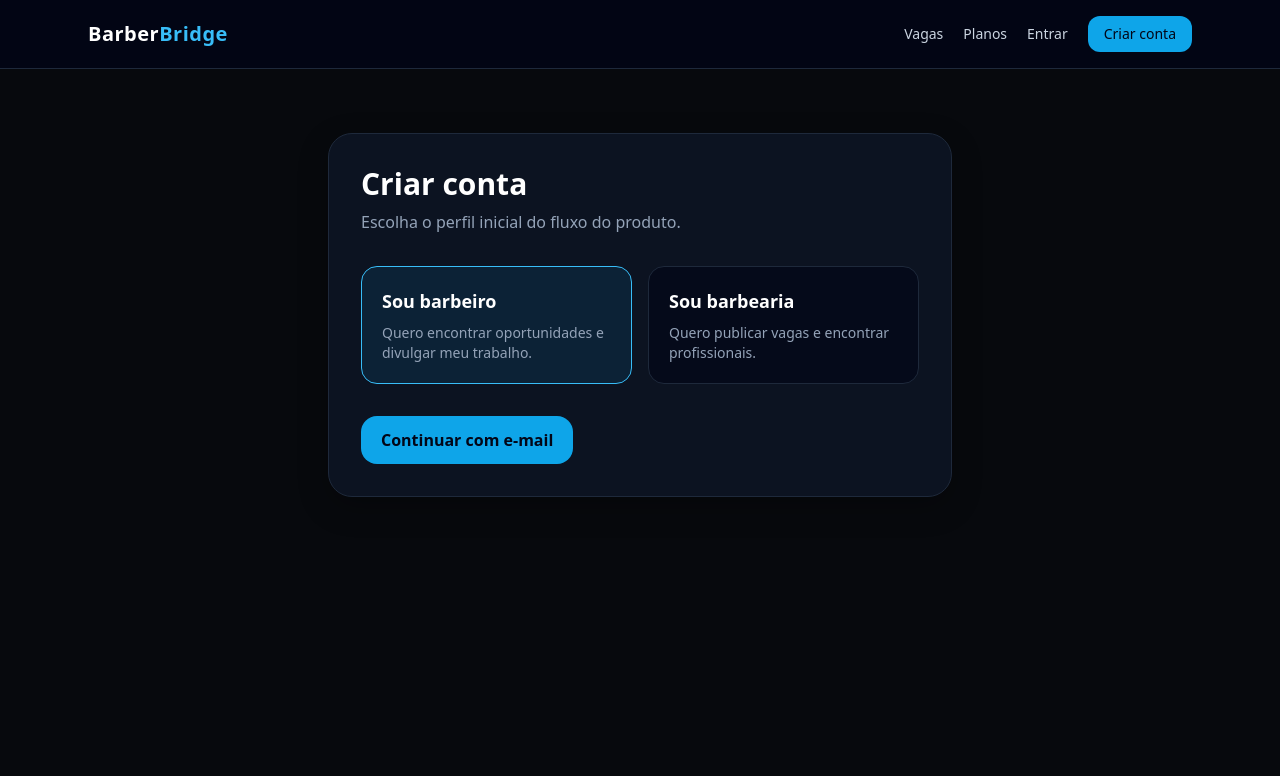
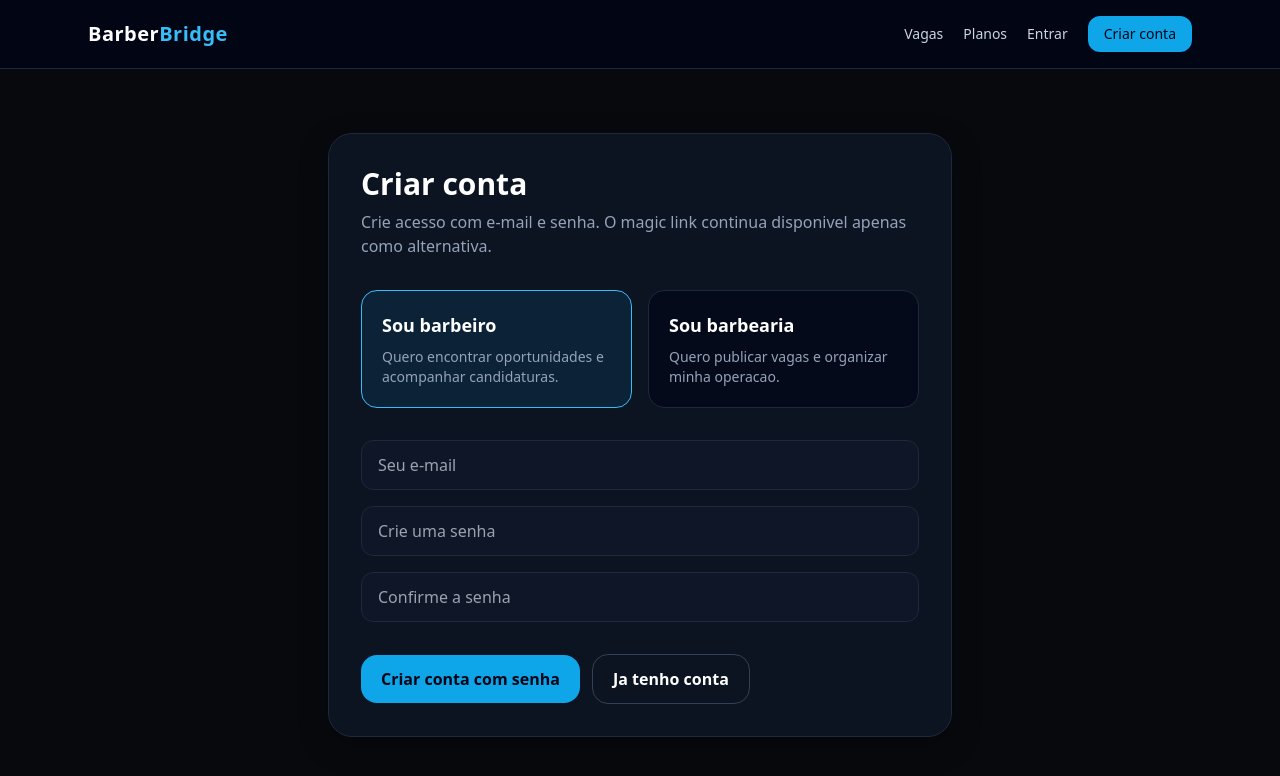
Before and after one commit to linksites/barberbridge, a Next.js app: page /register in a window 1280 px wide. Shown: the top 776 px of the page. Built offline with nearby package versions, Linux system fonts and the light colour scheme.

Commit message:
Add email and password auth flow

```diff
--- a/src/app/login/page.tsx
+++ b/src/app/login/page.tsx
@@ -1,18 +1,24 @@
 'use client'
 
+import Link from 'next/link'
 import { useEffect, useState } from 'react'
 import { createClient } from '@/lib/supabase/client'
 import { SiteHeader } from '@/components/site-header'
 
+type AccessMode = 'password' | 'email'
+
 export default function LoginPage() {
   const [role, setRole] = useState<'barber' | 'shop'>('barber')
+  const [mode, setMode] = useState<AccessMode>('password')
   const [errorParam, setErrorParam] = useState<string | null>(null)
   const [nextPath, setNextPath] = useState<string | null>(null)
   const [email, setEmail] = useState('')
+  const [password, setPassword] = useState('')
   const [otpCode, setOtpCode] = useState('')
   const [message, setMessage] = useState('')
   const [isSending, setIsSending] = useState(false)
   const [isVerifying, setIsVerifying] = useState(false)
+  const [isSigningIn, setIsSigningIn] = useState(false)
   const [hasSentAccess, setHasSentAccess] = useState(false)
 
   useEffect(() => {
@@ -32,15 +38,47 @@ export default function LoginPage() {
     setRole(inferredRole)
     setErrorParam(params.get('error'))
     setNextPath(next)
+    setEmail(params.get('email') ?? '')
   }, [])
 
-  async function handleLogin() {
+  async function handlePasswordLogin() {
+    if (!email || !password) {
+      setMessage('Informe e-mail e senha para entrar.')
+      return
+    }
+
+    setIsSigningIn(true)
+    setMessage('')
+
+    try {
+      const supabase = createClient()
+      const next = nextPath ?? `/onboarding?role=${role}`
+      const { error } = await supabase.auth.signInWithPassword({
+        email,
+        password
+      })
+
+      if (error) {
+        setMessage(error.message)
+        return
+      }
+
+      window.location.assign(next)
+    } catch {
+      setMessage('Nao foi possivel entrar agora.')
+    } finally {
+      setIsSigningIn(false)
+    }
+  }
+
+  async function handleMagicLink() {
     if (!email) {
       setMessage('Informe seu e-mail para continuar.')
       return
     }
 
     setIsSending(true)
+    setMessage('')
     const supabase = createClient()
     const next = nextPath ?? `/onboarding?role=${role}`
     const emailRedirectTo = `${window.location.origin}${next}`
@@ -72,6 +110,7 @@ export default function LoginPage() {
     }
 
     setIsVerifying(true)
+    setMessage('')
     const supabase = createClient()
     const next = nextPath ?? `/onboarding?role=${role}`
     const { error } = await supabase.auth.verifyOtp({
@@ -97,8 +136,26 @@ export default function LoginPage() {
         <div className="rounded-3xl border border-slate-800 bg-slate-900/70 p-8 shadow-soft">
           <h1 className="text-3xl font-bold text-white">Entrar</h1>
           <p className="mt-2 text-slate-400">
-            Use login por link magico com Supabase para continuar como {role === 'shop' ? 'barbearia' : 'barbeiro'}.
+            Entre com e-mail e senha. Se preferir, o magic link continua disponivel como acesso alternativo.
           </p>
+
+          <div className="mt-6 flex gap-3">
+            <button
+              type="button"
+              onClick={() => setMode('password')}
+              className={`rounded-full px-4 py-2 text-sm ${mode === 'password' ? 'bg-sky-500 font-semibold text-slate-950' : 'border border-slate-700 text-slate-300'}`}
+            >
+              E-mail e senha
+            </button>
+            <button
+              type="button"
+              onClick={() => setMode('email')}
+              className={`rounded-full px-4 py-2 text-sm ${mode === 'email' ? 'bg-sky-500 font-semibold text-slate-950' : 'border border-slate-700 text-slate-300'}`}
+            >
+              Magic link e codigo
+            </button>
+          </div>
+
           <div className="mt-6 flex flex-col gap-4">
             <input
               type="email"
@@ -106,8 +163,27 @@ export default function LoginPage() {
               value={email}
               onChange={(e) => setEmail(e.target.value)}
             />
+
+            {mode === 'password' ? (
+              <>
+                <input
+                  type="password"
+                  placeholder="Sua senha"
+                  value={password}
+                  onChange={(e) => setPassword(e.target.value)}
+                />
                 <button
-              onClick={handleLogin}
+                  onClick={handlePasswordLogin}
+                  disabled={isSigningIn}
+                  className="rounded-2xl bg-sky-500 px-4 py-3 font-semibold text-slate-950 disabled:cursor-not-allowed disabled:opacity-70"
+                >
+                  {isSigningIn ? 'Entrando...' : 'Entrar com senha'}
+                </button>
+              </>
+            ) : (
+              <>
+                <button
+                  onClick={handleMagicLink}
                   disabled={isSending}
                   className="rounded-2xl bg-sky-500 px-4 py-3 font-semibold text-slate-950 disabled:cursor-not-allowed disabled:opacity-70"
                 >
@@ -137,11 +213,22 @@ export default function LoginPage() {
                     </button>
                   </>
                 ) : null}
+              </>
+            )}
+
             {errorParam === 'auth_confirm_failed' ? (
               <p className="text-sm text-rose-300">
                 Nao foi possivel validar o link. Se voce recebeu o codigo no e-mail, tente entrar por ele abaixo.
               </p>
             ) : null}
+
+            <p className="text-sm text-slate-400">
+              Ainda nao tem conta?{' '}
+              <Link href={`/register?role=${role}`} className="text-sky-300">
+                Criar conta
+              </Link>
+            </p>
+
             {message ? <p className="text-sm text-slate-300">{message}</p> : null}
           </div>
         </div>
--- a/src/app/register/page.tsx
+++ b/src/app/register/page.tsx
@@ -1,15 +1,75 @@
 'use client'
 
-import { useState } from 'react'
-import { useRouter } from 'next/navigation'
+import Link from 'next/link'
+import { useEffect, useState } from 'react'
+import { createClient } from '@/lib/supabase/client'
 import { SiteHeader } from '@/components/site-header'
 
 export default function RegisterPage() {
-  const router = useRouter()
   const [role, setRole] = useState<'barber' | 'shop'>('barber')
+  const [email, setEmail] = useState('')
+  const [password, setPassword] = useState('')
+  const [confirmPassword, setConfirmPassword] = useState('')
+  const [message, setMessage] = useState('')
+  const [isSubmitting, setIsSubmitting] = useState(false)
 
-  function proceed() {
-    router.push(`/login?role=${role}`)
+  useEffect(() => {
+    const params = new URLSearchParams(window.location.search)
+    setRole(params.get('role') === 'shop' ? 'shop' : 'barber')
+  }, [])
+
+  async function handleRegister() {
+    if (!email) {
+      setMessage('Informe seu e-mail para criar a conta.')
+      return
+    }
+
+    if (password.length < 6) {
+      setMessage('A senha precisa ter pelo menos 6 caracteres.')
+      return
+    }
+
+    if (password !== confirmPassword) {
+      setMessage('A confirmacao de senha nao confere.')
+      return
+    }
+
+    setIsSubmitting(true)
+    setMessage('')
+
+    try {
+      const supabase = createClient()
+      const next = `/onboarding?role=${role}`
+      const emailRedirectTo = `${window.location.origin}/auth/confirm?next=${encodeURIComponent(next)}`
+
+      const { data, error } = await supabase.auth.signUp({
+        email,
+        password,
+        options: {
+          emailRedirectTo,
+          data: {
+            role
+          }
+        }
+      })
+
+      if (error) {
+        setMessage(error.message)
+        return
+      }
+
+      if (data.session) {
+        window.location.assign(next)
+        return
+      }
+
+      setMessage('Conta criada. Se a confirmacao de e-mail estiver ativa no Supabase, confirme o e-mail antes de entrar.')
+      window.location.assign(`/login?role=${role}&email=${encodeURIComponent(email)}`)
+    } catch {
+      setMessage('Nao foi possivel criar a conta agora.')
+    } finally {
+      setIsSubmitting(false)
+    }
   }
 
   return (
@@ -18,26 +78,62 @@ export default function RegisterPage() {
       <section className="mx-auto max-w-2xl px-6 py-16">
         <div className="rounded-3xl border border-slate-800 bg-slate-900/70 p-8 shadow-soft">
           <h1 className="text-3xl font-bold text-white">Criar conta</h1>
-          <p className="mt-2 text-slate-400">Escolha o perfil inicial do fluxo do produto.</p>
+          <p className="mt-2 text-slate-400">
+            Crie acesso com e-mail e senha. O magic link continua disponivel apenas como alternativa.
+          </p>
+
           <div className="mt-8 grid gap-4 md:grid-cols-2">
             <button
               onClick={() => setRole('barber')}
               className={`rounded-2xl border p-5 text-left ${role === 'barber' ? 'border-sky-400 bg-sky-500/10' : 'border-slate-800 bg-slate-950/70'}`}
             >
               <h2 className="text-lg font-semibold text-white">Sou barbeiro</h2>
-              <p className="mt-2 text-sm text-slate-400">Quero encontrar oportunidades e divulgar meu trabalho.</p>
+              <p className="mt-2 text-sm text-slate-400">Quero encontrar oportunidades e acompanhar candidaturas.</p>
             </button>
             <button
               onClick={() => setRole('shop')}
               className={`rounded-2xl border p-5 text-left ${role === 'shop' ? 'border-sky-400 bg-sky-500/10' : 'border-slate-800 bg-slate-950/70'}`}
             >
               <h2 className="text-lg font-semibold text-white">Sou barbearia</h2>
-              <p className="mt-2 text-sm text-slate-400">Quero publicar vagas e encontrar profissionais.</p>
+              <p className="mt-2 text-sm text-slate-400">Quero publicar vagas e organizar minha operacao.</p>
             </button>
           </div>
-          <button onClick={proceed} className="mt-8 rounded-2xl bg-sky-500 px-5 py-3 font-semibold text-slate-950">
-            Continuar com e-mail
-          </button>
+
+          <div className="mt-8 grid gap-4">
+            <input
+              type="email"
+              placeholder="Seu e-mail"
+              value={email}
+              onChange={(event) => setEmail(event.target.value)}
+            />
+            <input
+              type="password"
+              placeholder="Crie uma senha"
+              value={password}
+              onChange={(event) => setPassword(event.target.value)}
+            />
+            <input
+              type="password"
+              placeholder="Confirme a senha"
+              value={confirmPassword}
+              onChange={(event) => setConfirmPassword(event.target.value)}
+            />
+          </div>
+
+          <div className="mt-8 flex flex-wrap items-center gap-3">
+            <button
+              onClick={handleRegister}
+              disabled={isSubmitting}
+              className="rounded-2xl bg-sky-500 px-5 py-3 font-semibold text-slate-950 disabled:cursor-not-allowed disabled:opacity-70"
+            >
+              {isSubmitting ? 'Criando conta...' : 'Criar conta com senha'}
+            </button>
+            <Link href={`/login?role=${role}`} className="rounded-2xl border border-slate-700 px-5 py-3 font-semibold text-white">
+              Ja tenho conta
+            </Link>
+          </div>
+
+          {message ? <p className="mt-4 text-sm text-slate-300">{message}</p> : null}
         </div>
       </section>
     </main>
```
Lines whose indentation alone changed are shown as unchanged.
